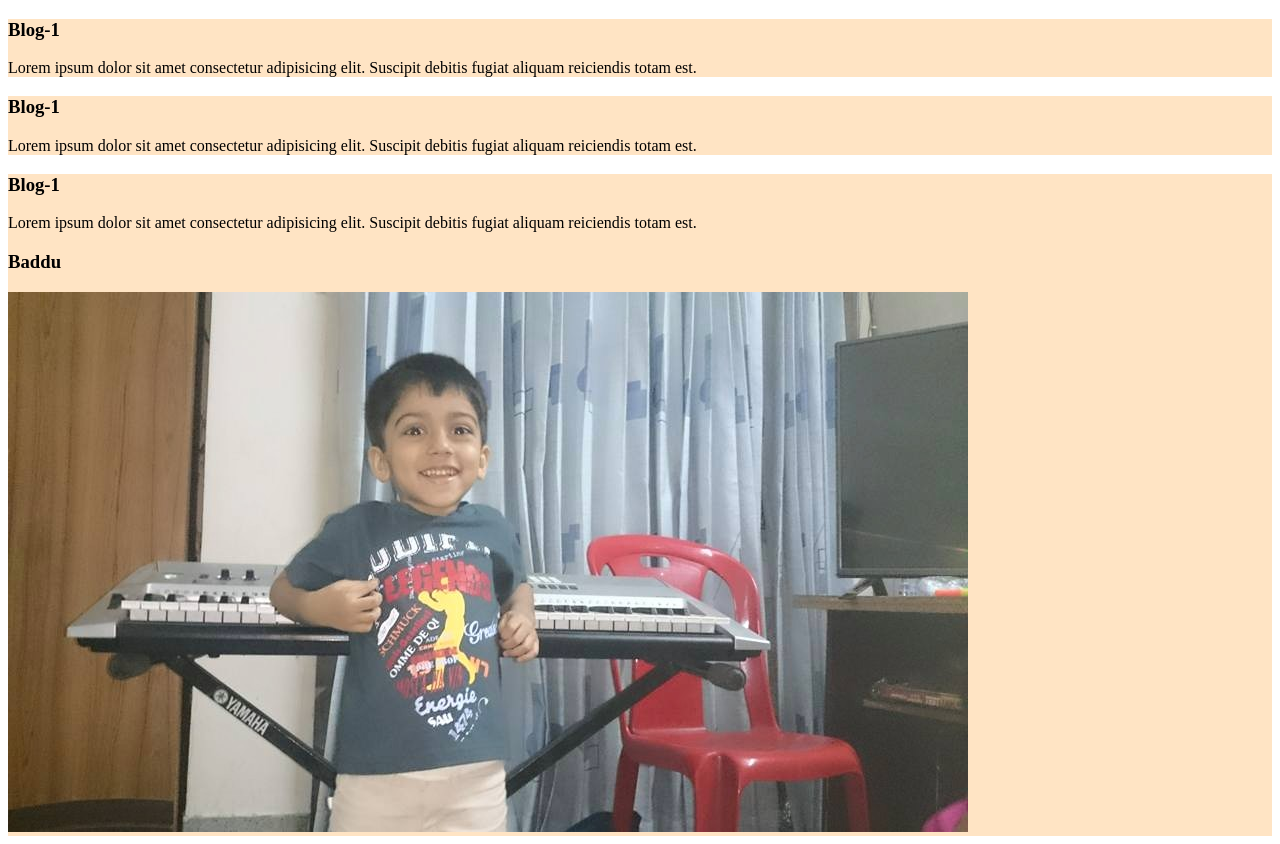
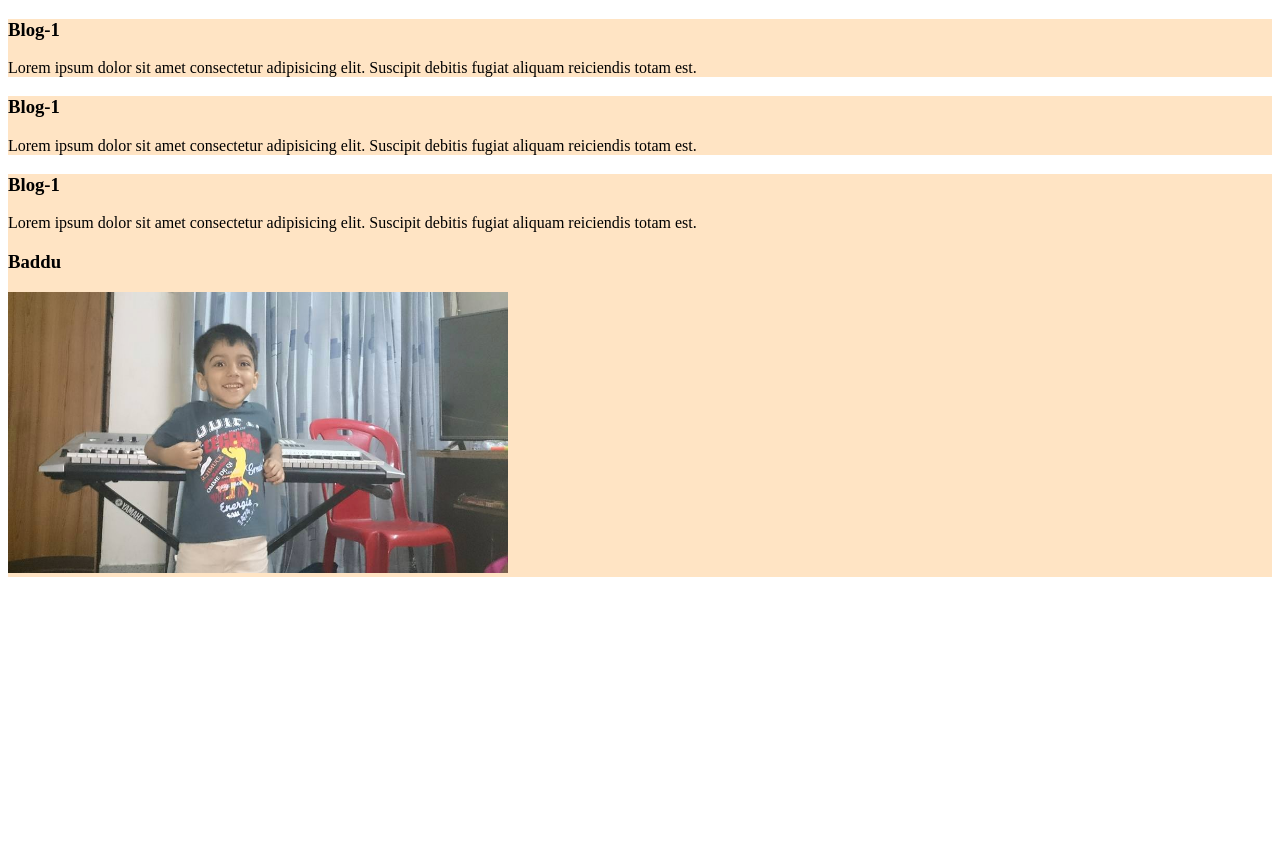
Before and after one commit to ashfakani/my-simple-website-24, a plain HTML site: page index.html in a window 1280 px wide. After the commit the page ends 800 px from the top, so only its background shows below. Drawn offline with Linux system fonts and the light colour scheme.

Commit message:
baddu image px

```diff
--- a/index.html
+++ b/index.html
@@ -30,7 +30,7 @@
 
         <div>
             <h3>Baddu</h3>
-            <img src="images/araf.jpg" alt="baddu">
+            <img class="baddu" src="images/araf.jpg" alt="baddu">
         </div>
 
     </div>
--- a/styles/style.css
+++ b/styles/style.css
@@ -1,3 +1,7 @@
 div {
     background-color: bisque;
 }
+
+.baddu {
+    width: 500px;
+}
```
